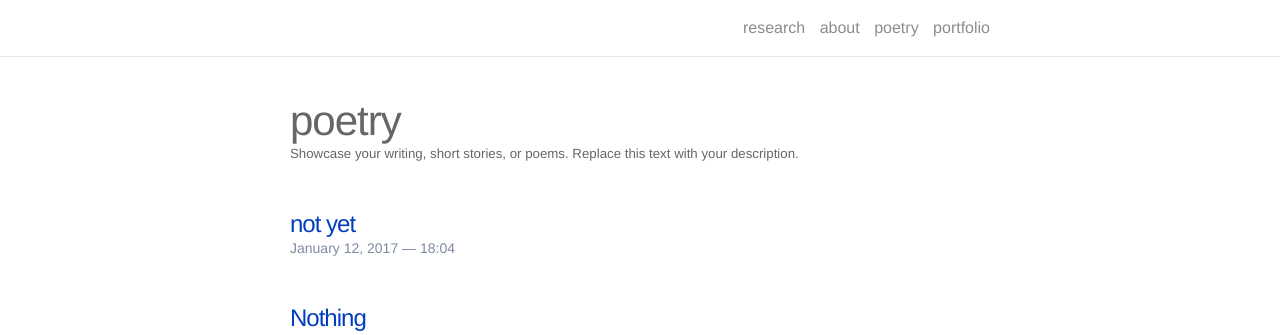
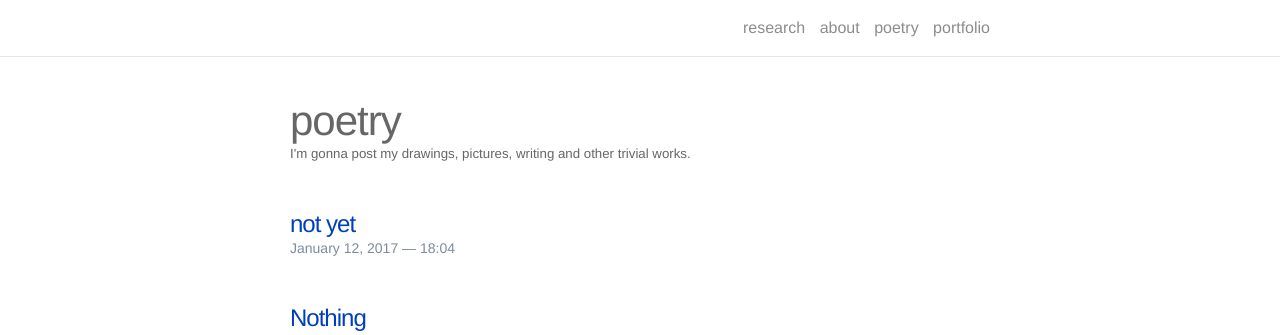
Before and after one commit to lucid2713/lucid2713.github.io, a Jekyll site: the page built from poetry.md, in a window 1280 px wide. Shown: the top 335 px of the page. Built offline with Jekyll 4.4.1, drawn with Linux system fonts in a browser that asks for light colours; nearby versions of some CDN libraries.

Commit message:
Update poetry.md

```diff
--- a/poetry.md
+++ b/poetry.md
@@ -2,7 +2,7 @@
 layout: page
 permalink: /poetry/
 title: poetry
-description: Showcase your writing, short stories, or poems. Replace this text with your description.
+description: I'm gonna post my drawings, pictures, writing and other trivial works.
 ---
 
 <ul class="post-list">
```
